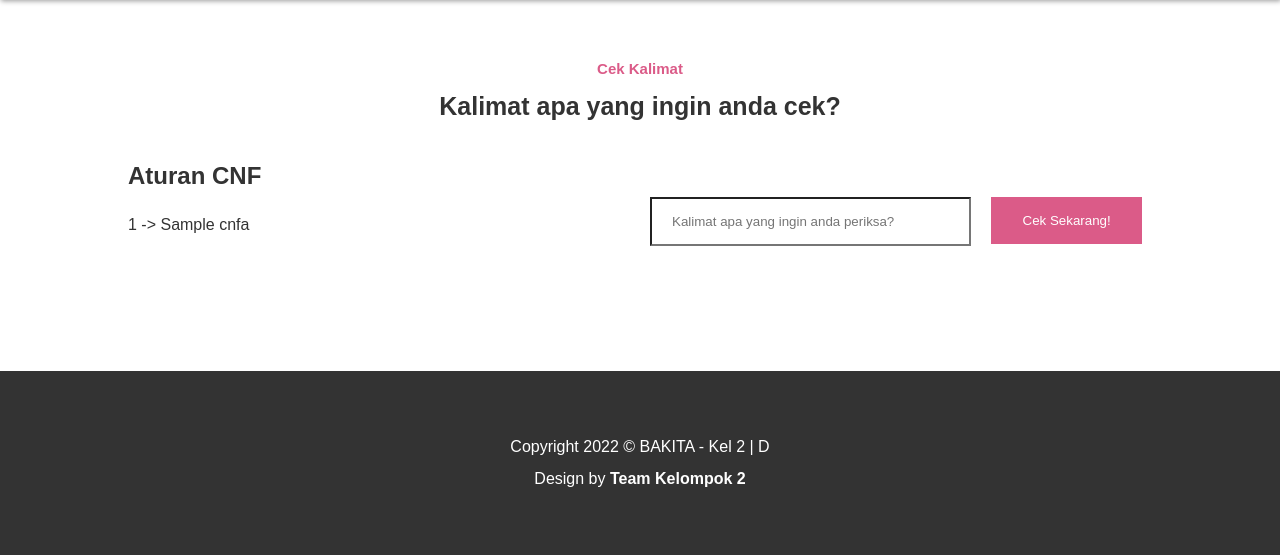
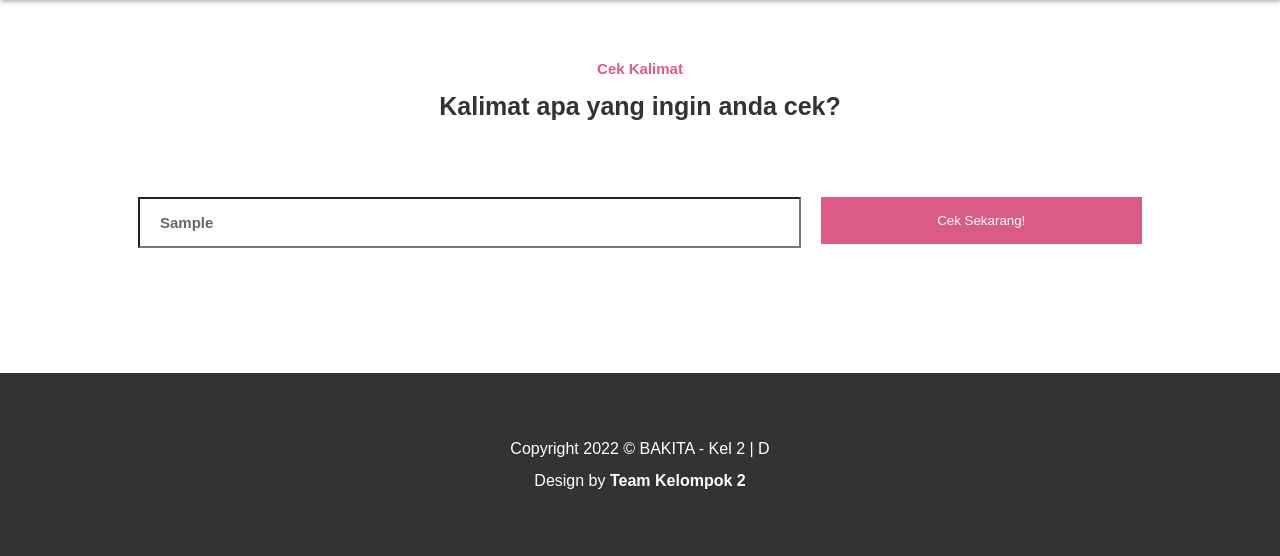
Before and after one commit to mfaisalafandi/FinalProjectTBO, a Flask app: template templates/bahasa.html in a window 1280 px wide. Shown: the part 90-646 px from the top of the page. Run offline with Flask 2, Linux system fonts and the light colour scheme; the template is opened without the code that fills it: most values are stand-ins (such as "Sample title", 1, 10 or a date in 2020).

Commit message:
Update bahasa.html

```diff
--- a/templates/bahasa.html
+++ b/templates/bahasa.html
@@ -40,21 +40,12 @@
 							</div> <!-- title -->
 						</div> <!-- col-lg-12 -->
 
-						<div class="col-lg-6 col-md-6">
-							<div>
-								<h2 style="margin-bottom: 5%;">Aturan CNF</h2>
-								{% for cnfa in list %}
-								<p>{{ cnfa[0] }} -> {{ cnfa[1] }}</p> <br>
-								{% endfor %}
-							</div> <!-- card-category -->
-						</div> <!-- col-lg-6 col-md-6 -->
-
-						<div class="col-lg-6 col-md-6">
+						<div class="col-lg-12 col-md-12">
 							<div class="col-lg-12">
 								<form action="" name="search" method="POST">
 									<div class="col-lg-8 col-sm-12">
 										<div class="input">
-											<input type="text" name="kalimat" placeholder="Kalimat apa yang ingin anda periksa?">
+											<input type="text" name="kalimat" value="{{ st }}" placeholder="Kalimat apa yang ingin anda periksa?" style="font-family: Nunito, Arial, Helvetica, sans-serif; font-size: 15px; font-weight: 600;">
 										</div> <!-- input -->
 									</div> <!-- col-lg-4 -->
 									<div class="col-lg-4 col-md-12">
@@ -71,6 +62,27 @@
 									<p class="pop-error">Kalimat Anda tidak Sesuai dengan Struktur Bahasa Indonesia!</p>
 								{% endif %}
 							</div>
+							{% if result == 1 %}
+							<div class="col-lg-12" style="margin-left: 10px; margin-top: 5%;">
+								<div class="title" style="margin-bottom: 15px;">
+									<h3>Hasil Tabel</h3>
+								</div> <!-- title -->
+								<table border="1px" style="border-collapse: collapse; width: 100%;">
+									<tr style=" background-color: #DB5B88; color: #fff;">
+										{% for name in std %}
+										<th style="padding: 15px;">{{ name }}</th>
+										{% endfor %}
+									</tr>
+									{% for row in Rtable: %}
+									<tr>
+										{% for column in row: %}
+										<td style="padding: 5px 10px;">{{ column }}</td>
+										{% endfor %}
+									</tr>
+									{% endfor %}
+								</table>
+							</div>
+							{% endif %}
 						</div> <!-- col-lg-6 col-md-6 -->
 
 					</div> <!-- row -->
```
